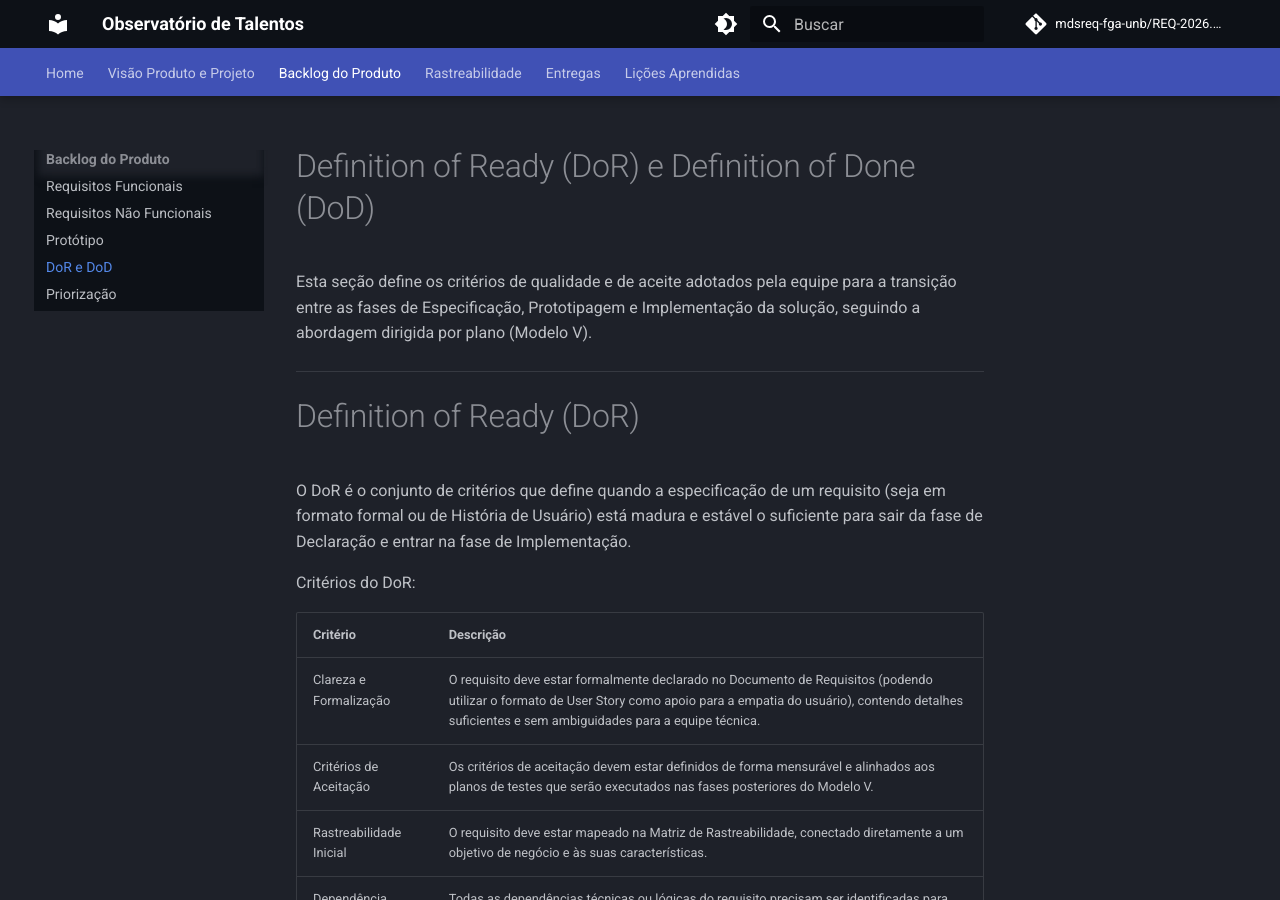
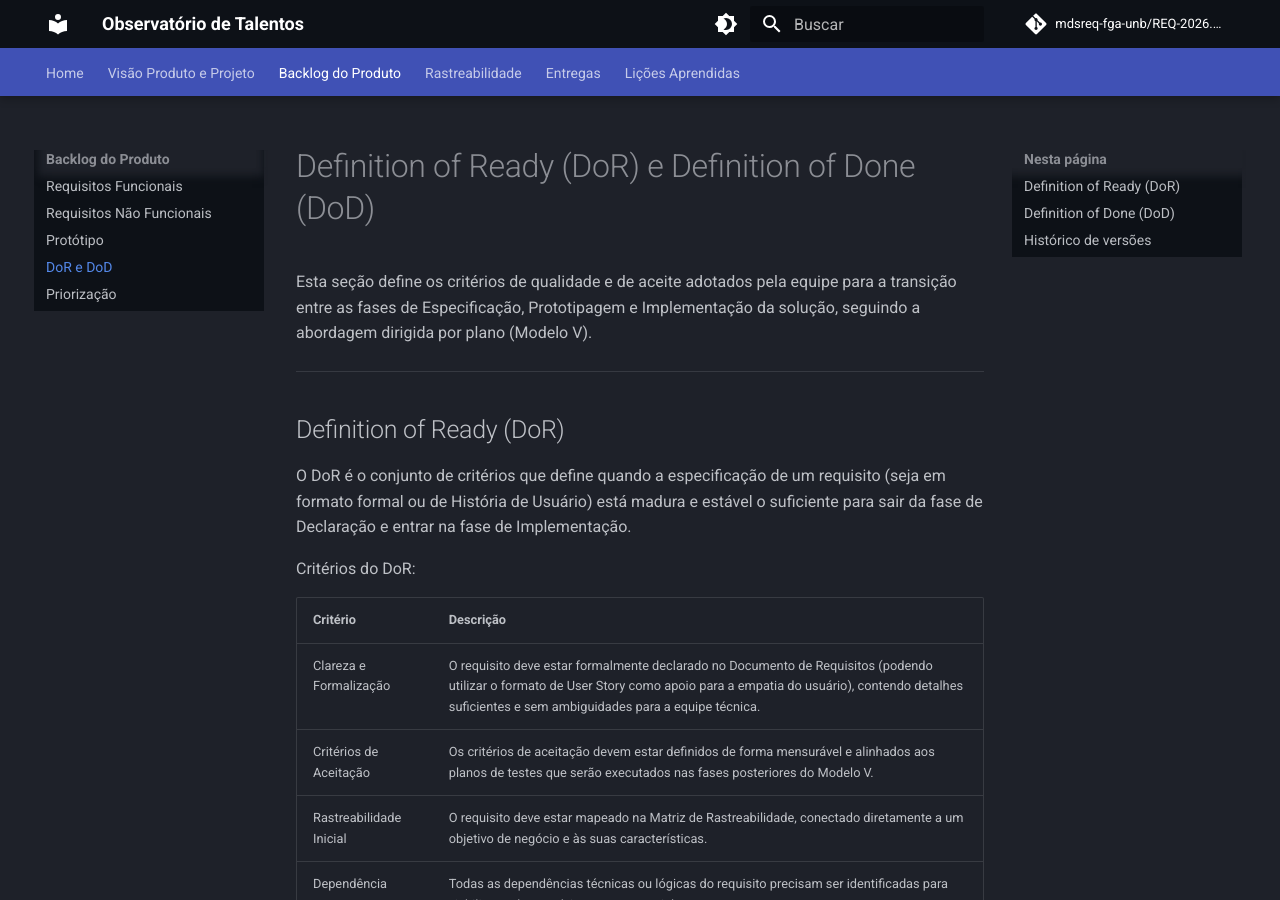
Before and after one commit to mdsreq-fga-unb/REQ-2026.1-T02-ObservatorioJovensTalentos, an MkDocs documentation site: the page built from docs/backlog-produto/dor-dod.md, in a window 1280 px wide and 900 px high. Built offline with MkDocs 1.6.1 and Material for MkDocs 9.7.7, drawn with Linux system fonts in a browser that asks for light colours; comment, search, counter and statistics services are not loaded.

Commit message:
Corrige topicos

```diff
--- a/docs/backlog-produto/dor-dod.md
+++ b/docs/backlog-produto/dor-dod.md
@@ -4,7 +4,7 @@ Esta seção define os critérios de qualidade e de aceite adotados pela equipe
 
 ---
 
-# Definition of Ready (DoR)
+## Definition of Ready (DoR)
 
 O DoR é o conjunto de critérios que define quando a especificação de um requisito (seja em formato formal ou de História de Usuário) está madura e estável o suficiente para sair da fase de Declaração e entrar na fase de Implementação.
 
@@ -21,7 +21,7 @@ Critérios do DoR:
 
 ---
 
-# Definition of Done (DoD)
+## Definition of Done (DoD)
 
 O Definition of Done (DoD) garante a qualidade e a consistência da entrega técnica, atestando que a implementação cumpriu todas as validações progressivas exigidas pelo Modelo V antes de avançar para a fase de Entrega.
 
```
